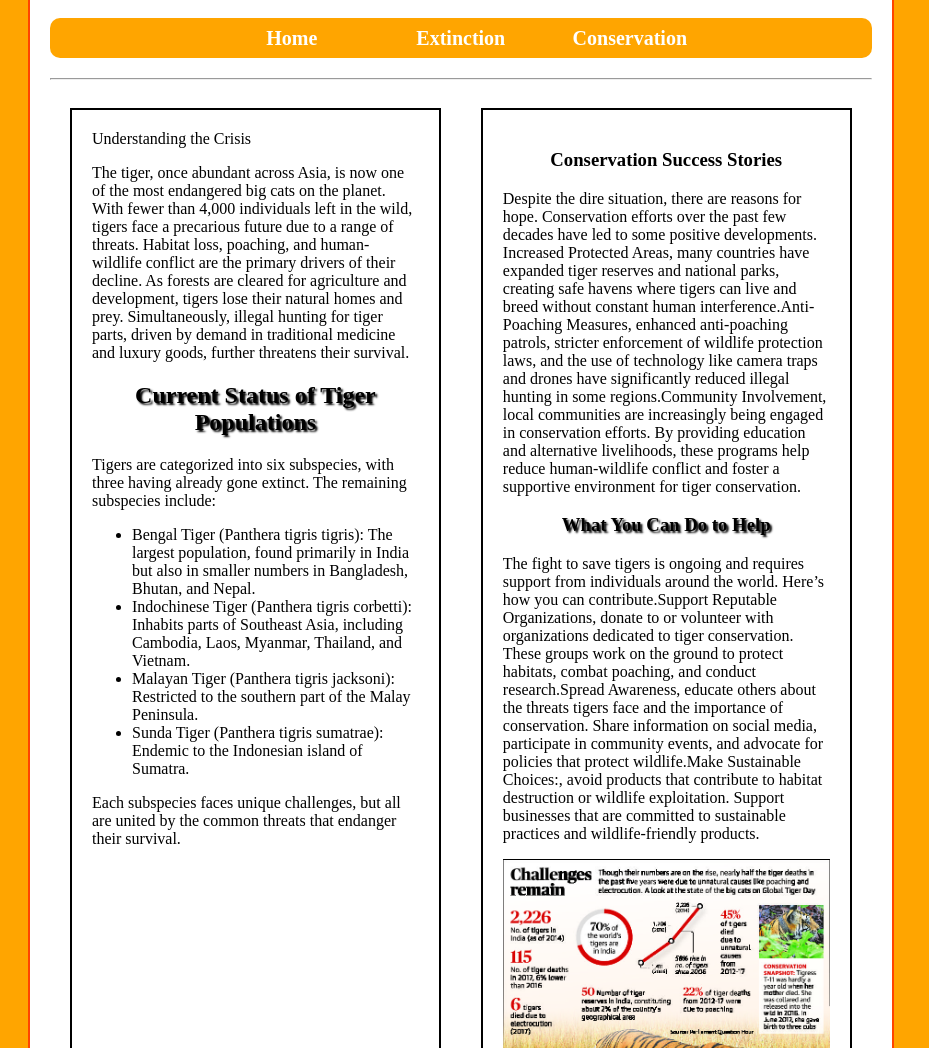
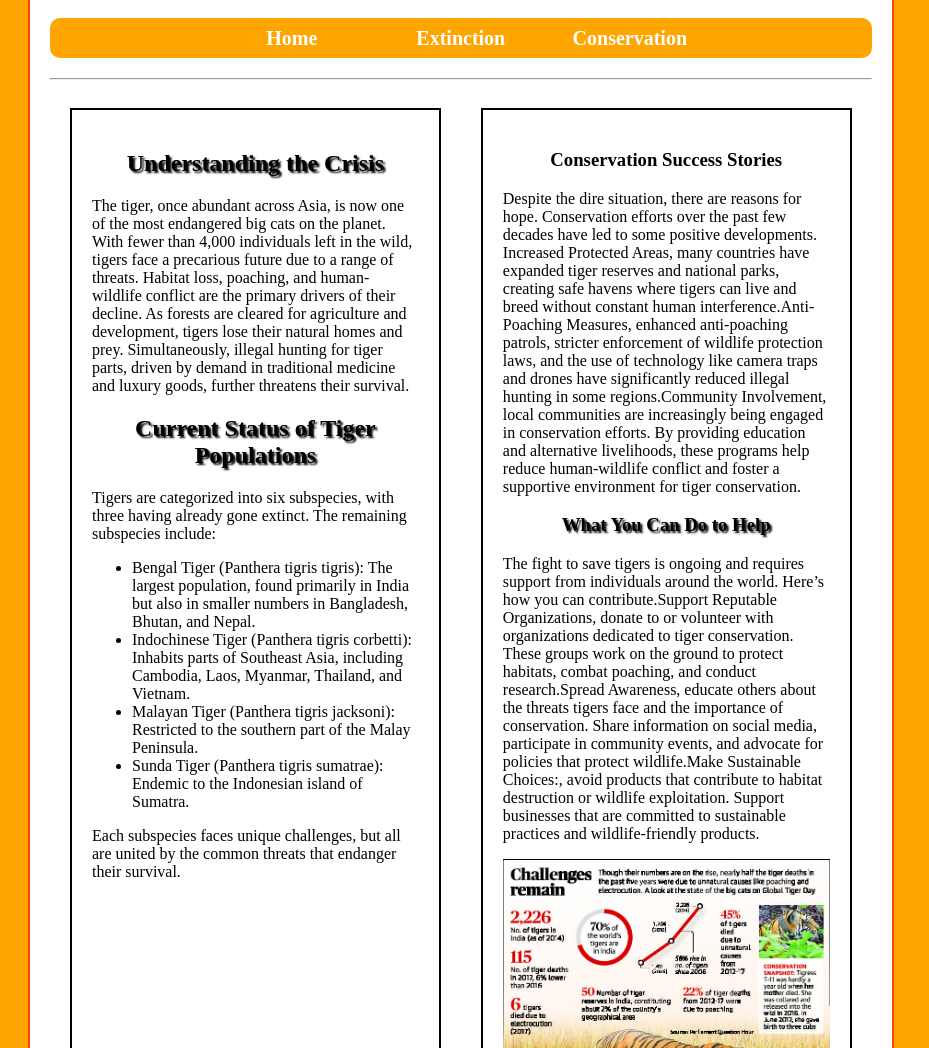
Before and after one commit to SpiderInAJar/basic-web-design, a plain HTML site: page adv_css/about.html in a window 1280 px wide. Shown: the part 584-1632 px from the top of the page, without its empty margins (0-929 px from the left). Drawn offline with Linux system fonts and the light colour scheme.

Commit message:
Update about.html

```diff
--- a/adv_css/about.html
+++ b/adv_css/about.html
@@ -24,7 +24,7 @@
     <hr>
     <main id="two_col">
         <section id="col1">
-<h1class="heading_style" >Understanding the Crisis</h1>
+<h1 class="heading_style" >Understanding the Crisis</h1>
 <p>The tiger, once abundant across Asia, is now one of the most endangered big cats on the planet. With fewer than 4,000 individuals left in the wild, tigers face a precarious future due to a range of threats. Habitat loss, poaching, and human-wildlife conflict are the primary drivers of their decline. As forests are cleared for agriculture and development, tigers lose their natural homes and prey. Simultaneously, illegal hunting for tiger parts, driven by demand in traditional medicine and luxury goods, further threatens their survival.</p>
 
 <h2 class="heading_style">Current Status of Tiger Populations</h2>
```
